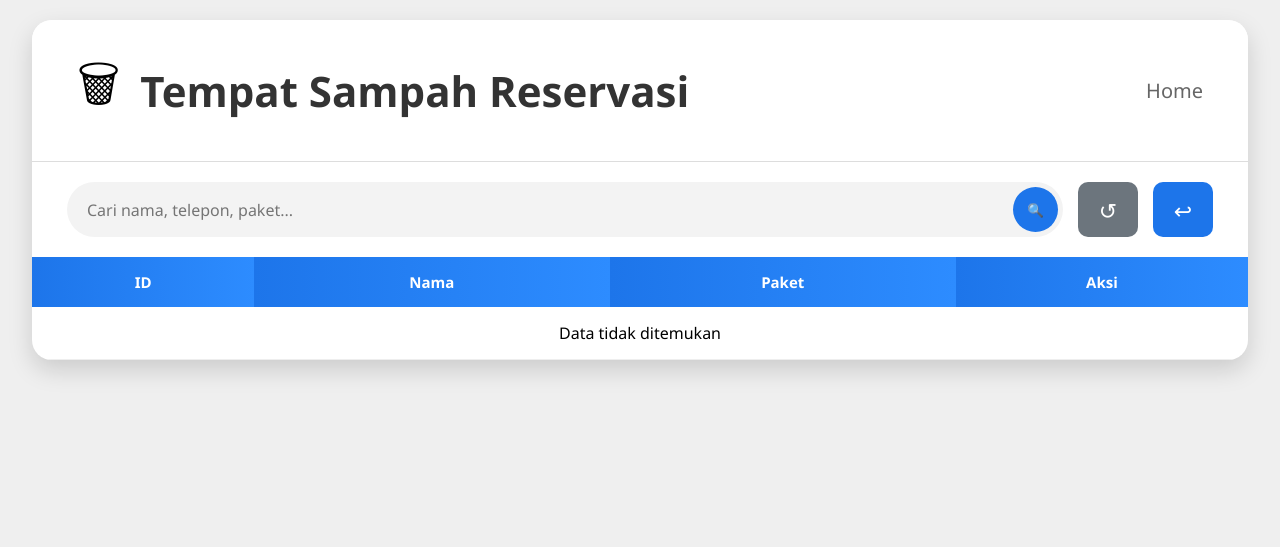
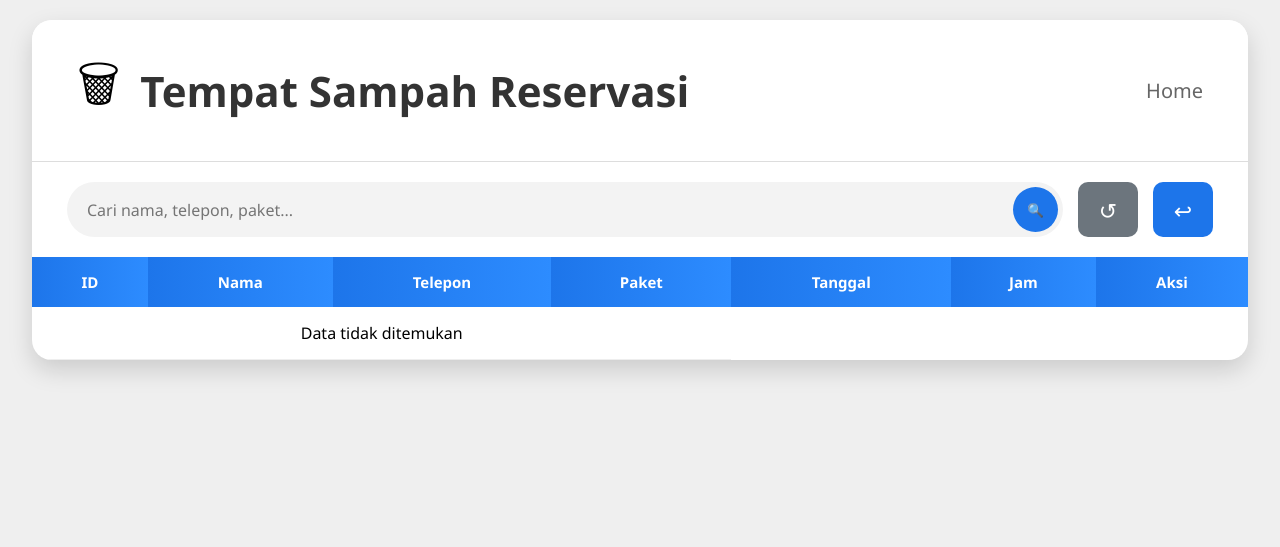
Before and after one commit to 230601110036-del/flask_database, a Flask app: page /trash in a window 1280 px wide. Shown: the top 547 px of the page. Run offline with Flask 3, Linux system fonts and the light colour scheme; data that the repository does not hold is empty.

Commit message:
Update tampilan dan fitur aplikasi

```diff
--- a/templates/trash.html
+++ b/templates/trash.html
@@ -83,7 +83,10 @@ filename='css/style.css') }}">
 
 <th>ID</th>
 <th>Nama</th>
+<th>Telepon</th>
 <th>Paket</th>
+<th>Tanggal</th>
+<th>Jam</th>
 <th>Aksi</th>
 
 </tr>
@@ -94,6 +97,7 @@ filename='css/style.css') }}">
 
 <td>{{ data.id }}</td>
 <td>{{ data.nama }}</td>
+<td>{{ data.telepon }}</td>
 <td>{{ data.paket }}</td>
 <td>{{ data.tanggal }}</td>
 <td>{{ data.jam }}</td>
```
